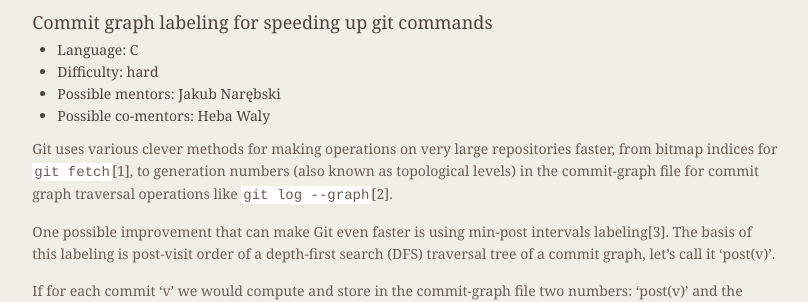
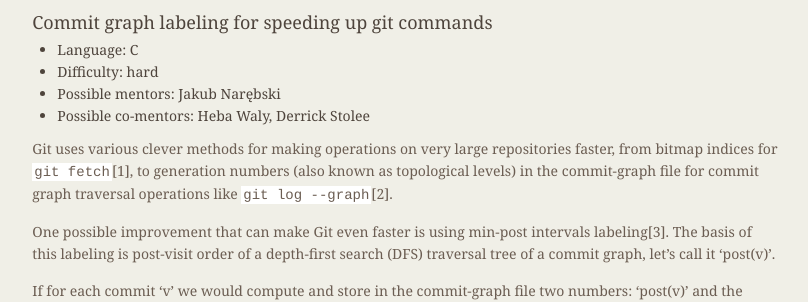
Before and after one commit to git/git.github.io, a Jekyll site: the page built from SoC-2020-Ideas.md, in a window 1280 px wide and 900 px high, scrolled down 1199 px. Shown: the part 154-456 px from the top of the window, without its empty margins (339-1147 px from the left). Built offline with Jekyll 4.4.1, drawn with Linux system fonts in a browser that asks for light colours.

Commit message:
SoC-2020-Ideas: Add Derrick Stolee as co-mentor to "Graph labeling"

```diff
--- a/SoC-2020-Ideas.md
+++ b/SoC-2020-Ideas.md
@@ -90,7 +90,7 @@
  - Language: C
  - Difficulty: hard
  - Possible mentors: Jakub Narębski
- - Possible co-mentors: Heba Waly
+ - Possible co-mentors: Heba Waly, Derrick Stolee
 
 Git uses various clever methods for making operations on very large
 repositories faster, from bitmap indices for `git fetch`[1], to generation
```
